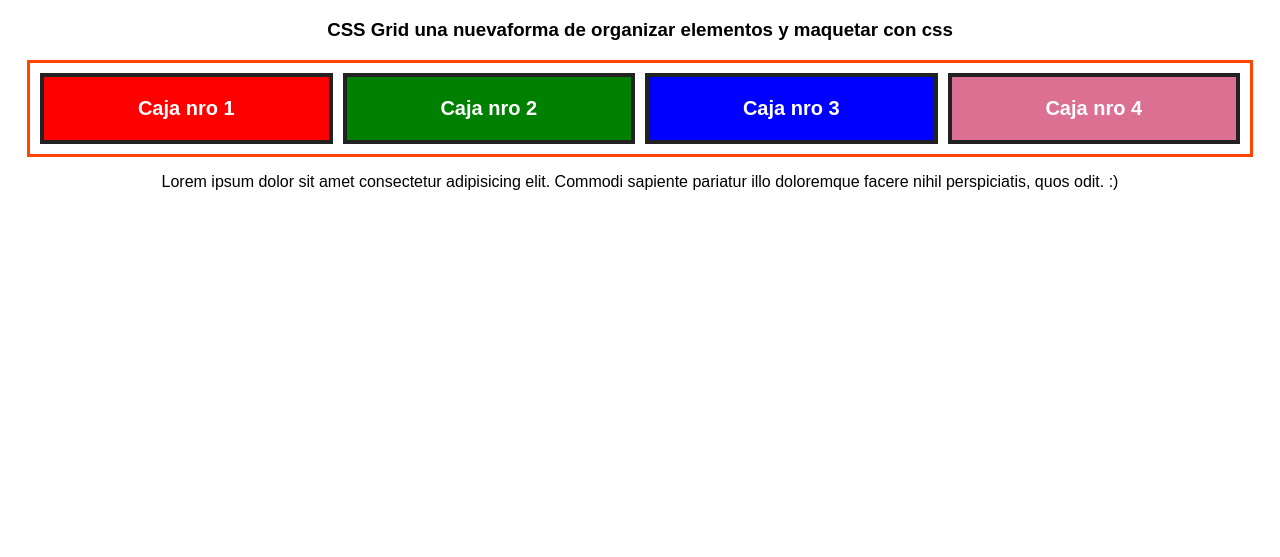
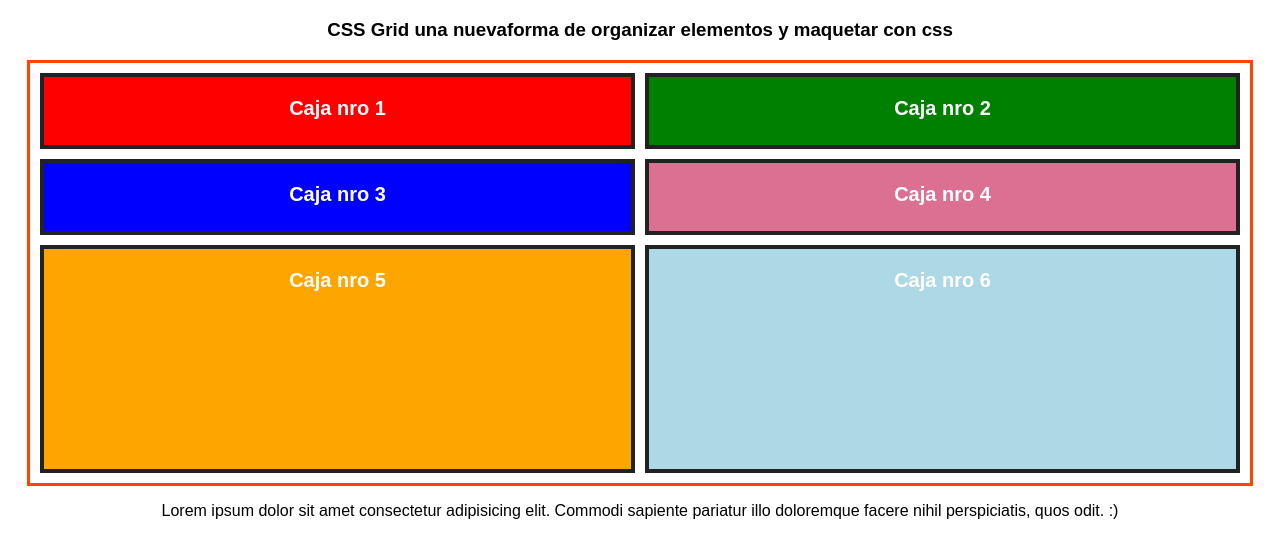
Before and after one commit to Albertoenriquepaulo/UdemyVictorRoble-master-css, a plain HTML site: page master-css/aprendiendo-css-grid/index.html in a window 1280 px wide. Shown: the part 61-618 px from the top of the page. Drawn offline with Linux system fonts and the light colour scheme.

Commit message:
168. Columnas y filas

```diff
--- a/master-css/aprendiendo-css-grid/index.html
+++ b/master-css/aprendiendo-css-grid/index.html
@@ -14,6 +14,8 @@
       <div class="caja green">Caja nro 2</div>
       <div class="caja blue">Caja nro 3</div>
       <div class="caja pink">Caja nro 4</div>
+      <div class="caja orange">Caja nro 5</div>
+      <div class="caja lightblue">Caja nro 6</div>
     </section>
     <p>
       Lorem ipsum dolor sit amet consectetur adipisicing elit. Commodi sapiente pariatur illo doloremque
--- a/master-css/aprendiendo-css-grid/style.css
+++ b/master-css/aprendiendo-css-grid/style.css
@@ -6,6 +6,7 @@ body {
 
 .layout {
   width: 1200px;
+  height: 400px;
   margin: 0px auto;
   /* Definir el grid al layout */
   display: grid;
@@ -14,7 +15,10 @@ body {
   /* grid-template-columns: repeat(4, calc(25% - 10px)); */
   /* grid-template-columns: 1fr 1fr 1fr 1fr ; */
   /* grid-template-columns: repeat(, calc(25% - 10px)) 15% 35%; */
-  grid-template-columns: repeat(4, 1fr);
+  grid-template-columns: repeat(2, 1fr);
+
+  /* Definiendo filas */
+  grid-template-rows: repeat(2, 1fr) 3fr;
 
   /* Espacios entre elementos grid */
   grid-gap: 10px;
@@ -47,3 +51,9 @@ body {
 .layout .pink {
   background: palevioletred;
 }
+.layout .orange {
+  background: orange;
+}
+.layout .lightblue {
+  background: lightblue;
+}
```
